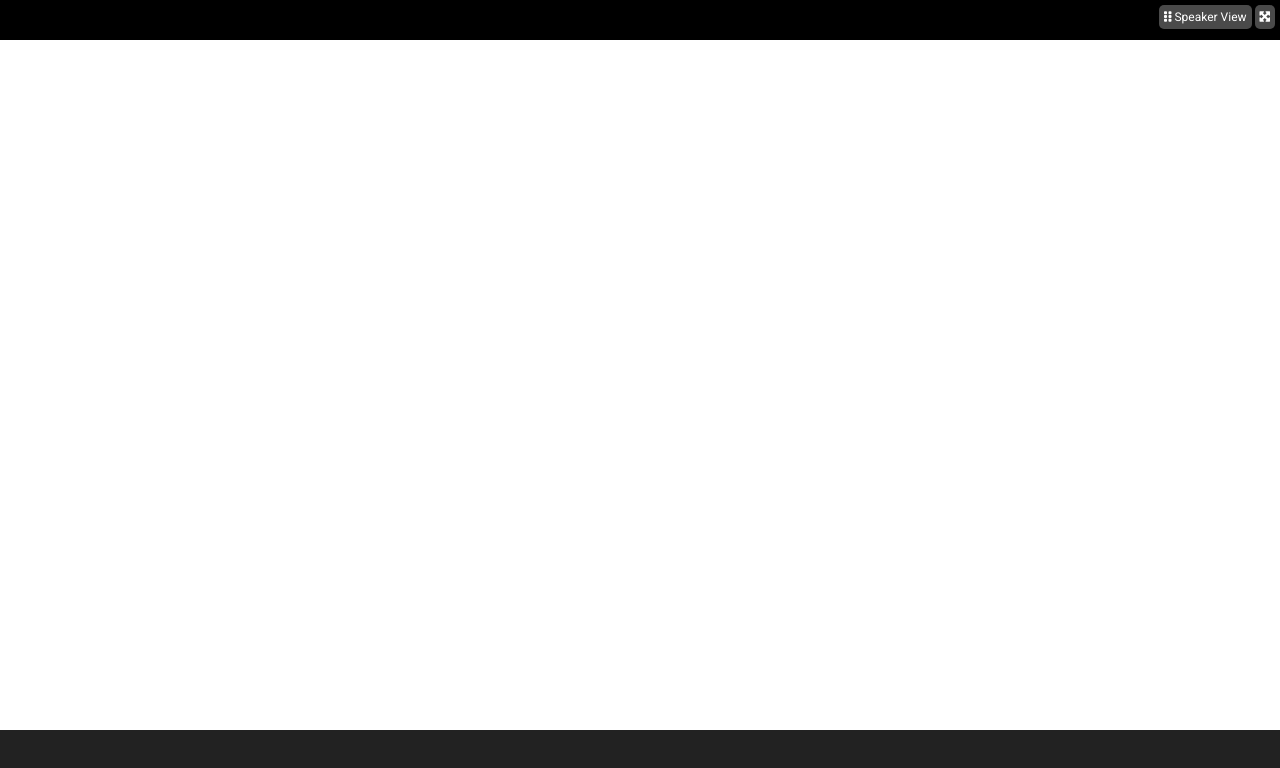
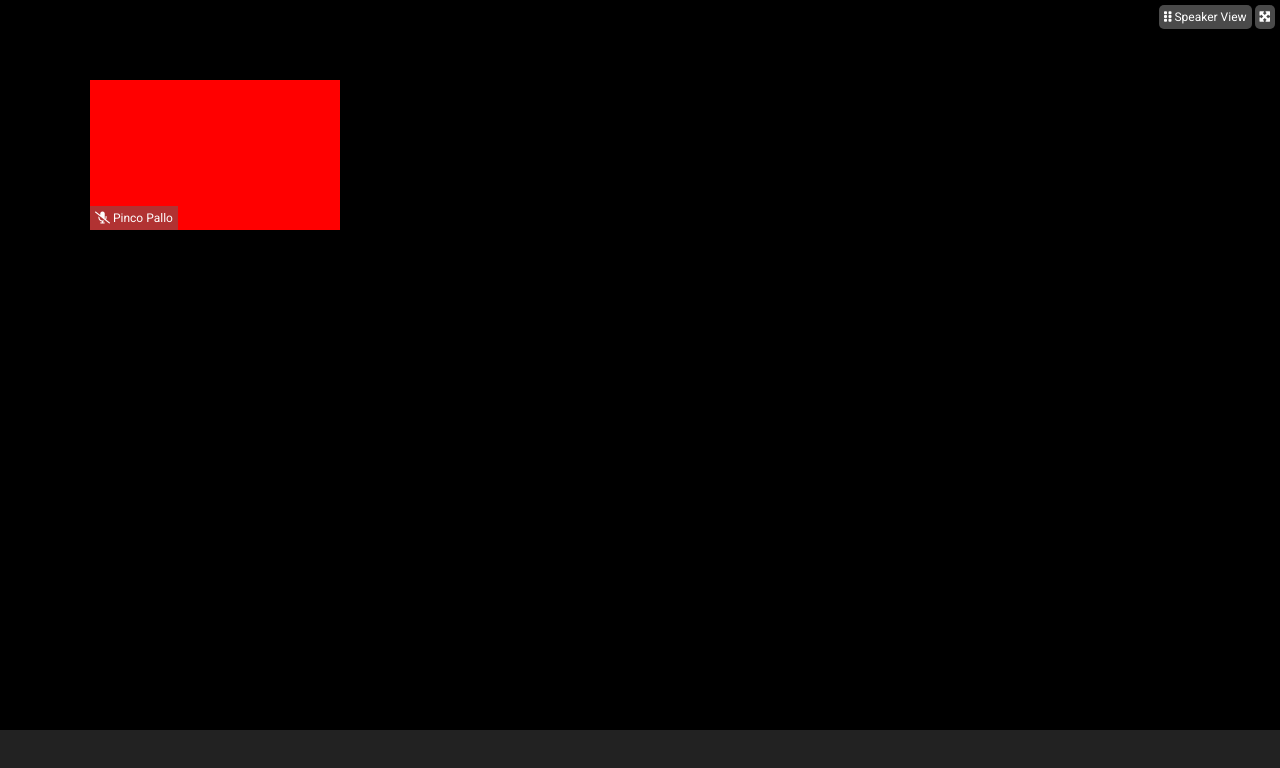
Before and after one commit to Vittoriocorradi/html-css-zoom, a plain HTML site: page index.html in a window 1280 px wide. Drawn offline with Linux system fonts and the light colour scheme.

Commit message:
User container

```diff
--- a/css/style.css
+++ b/css/style.css
@@ -21,7 +21,8 @@ body {
     font-family: 'Roboto', sans-serif;
 }
 
-header .visual {
+header .visual,
+main .user .user-name {
     font-size: 12px;
 }
 
@@ -68,7 +69,28 @@ MAIN
 */
 
 main {
+    background-color: #000;
     height: calc(100vh - 110px);
+    padding: 40px 90px 30px;
+}
+
+main .user {
+    width: 250px;
+    height: 150px;
+    background-color: red;
+    position: relative;
+}
+
+/* main .user .user-img {
+    width: 100%;
+} */
+
+main .user .user-name {
+    position: absolute;
+    bottom: 0;
+    left: 0;
+    background-color: rgba(100,100,100,0.5);
+    padding: 5px;
 }
 
 /*
--- a/index.html
+++ b/index.html
@@ -28,7 +28,12 @@
         <!-- /Header -->
         <!-- Main -->
         <main>
-
+            <div class="user">
+                <div class="user-img">
+                    <!-- <img src="https://picsum.photos/250/150" alt=""> -->
+                </div>
+                <div class="user-name"><i class="fa-solid fa-microphone-slash"></i> Pinco Pallo</div>
+            </div>
         </main>
         <!-- /Main -->
         <!-- Footer -->
```
